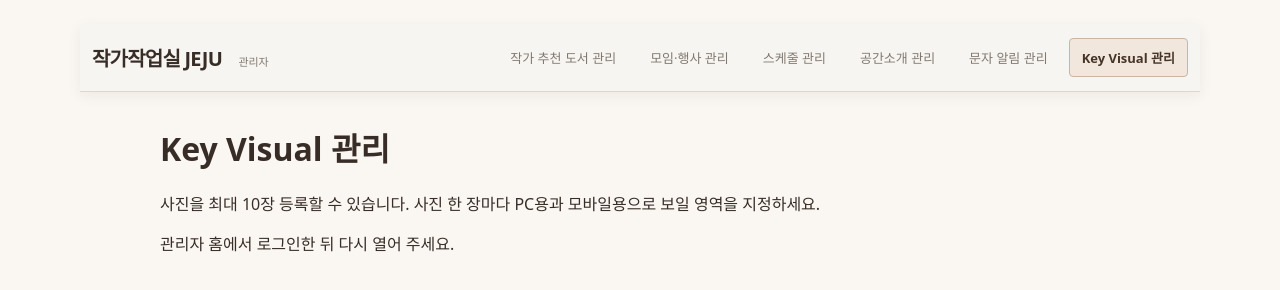
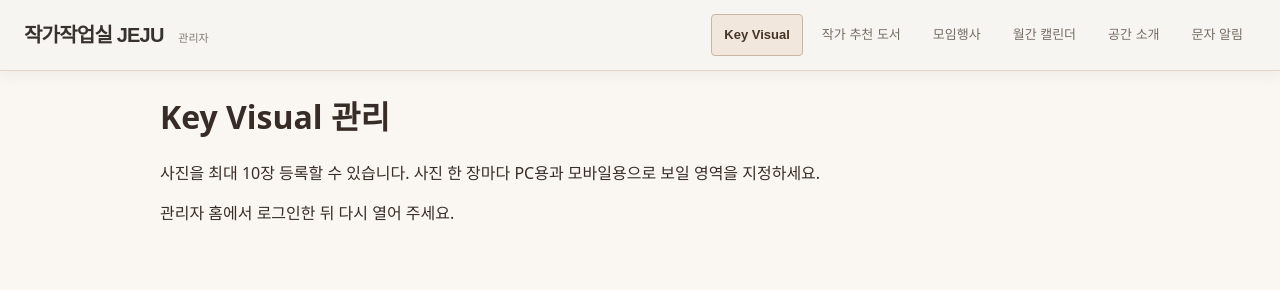
Before and after one commit to jeong1pumho/jakgastudio-temp, a website: page admin/key-visual.html in a window 1280 px wide. Drawn offline with Linux system fonts and the light colour scheme.

Commit message:
Unify fixed navigation across admin pages

```diff
--- a/admin/key-visual.html
+++ b/admin/key-visual.html
@@ -11,18 +11,8 @@
 .wordmark{font-size:20px;font-weight:600;letter-spacing:-.04em}.wordmark small{font-size:11px;color:var(--muted);font-weight:400;letter-spacing:0;margin-left:12px}
 .site-header{--edge:#e1d5ca;--muted:#817970;--paper:#f7f5f1}.site-header a{text-decoration:none}.wordmark{color:inherit;white-space:nowrap}.admin-logout{background:transparent;color:inherit}.admin-logout:hover{background:#eee7e0}
 @media(max-width:760px){.site-header{align-items:stretch;flex-direction:column;gap:8px;padding:12px 8px}.admin-nav-link{padding:7px 8px}}
-</style></head><body>
-<header class="site-header">
-  <a class="wordmark" href="/">작가작업실 JEJU <small>관리자</small></a>
-  <nav class="admin-global-nav" aria-label="관리자 메뉴"><a href="/admin/books.html" class="admin-nav-link">작가 추천 도서 관리</a>
-    <a href="/admin/" class="admin-nav-link">모임·행사 관리</a>
-    <a href="/admin/schedule.html" class="admin-nav-link">스케줄 관리</a>
-    <a href="/admin/space.html" class="admin-nav-link">공간소개 관리</a>
-    <a href="/admin/sms.html" class="admin-nav-link">문자 알림 관리</a>
-    <a href="/admin/key-visual.html" class="admin-nav-link is-active" aria-current="page">Key Visual 관리</a>
-    <button type="button" class="admin-nav-link admin-logout" id="key-visual-logout" hidden>로그아웃</button>
-  </nav>
-</header>
+</style><link rel="stylesheet" href="/assets/admin-topbar.css?v=20261112"><script defer src="/assets/admin-topbar.js?v=20261112"></script></head><body><header id="admin-topbar"><a class="admin-top-brand" href="/">작가작업실 JEJU <small>관리자</small></a><nav aria-label="관리자 메뉴"><a class="admin-top-link" href="/admin/key-visual.html" aria-current="page">Key Visual</a><a class="admin-top-link" href="/admin/books.html">작가 추천 도서</a><a class="admin-top-link" href="/admin/">모임행사</a><a class="admin-top-link" href="/admin/schedule.html">월간 캘린더</a><a class="admin-top-link" href="/admin/space.html">공간 소개</a><a class="admin-top-link" href="/admin/sms.html">문자 알림</a><button type="button" class="admin-top-link" id="key-visual-logout" hidden>로그아웃</button></nav></header>
+
 <main>
 <h1>Key Visual 관리</h1><p>사진을 최대 10장 등록할 수 있습니다. 사진 한 장마다 PC용과 모바일용으로 보일 영역을 지정하세요.</p>
 <p id="message" class="notice" role="status"></p>
--- /dev/null
+++ b/assets/admin-topbar.css
@@ -0,0 +1,11 @@
+:root{--admin-top-height:78px}body{padding-top:var(--admin-top-height)!important}
+#admin-topbar,#admin-topbar *{box-sizing:border-box}
+#admin-topbar{position:fixed;inset:0 0 auto;z-index:80;width:100%;max-width:none;margin:0;padding:14px 24px;display:flex;flex-direction:row;flex-wrap:nowrap;align-items:center;justify-content:space-between;gap:20px;background:#f7f5f1;color:#38322e;border:0;border-bottom:1px solid #e1d5ca;border-radius:0;box-shadow:0 4px 14px rgba(40,32,25,.06);font-family:Arial,'Malgun Gothic',sans-serif;line-height:1.5}
+#admin-topbar .admin-top-brand{display:block;margin:0;padding:0;color:#38322e;text-decoration:none;white-space:nowrap;font-size:20px;font-weight:600;letter-spacing:-.8px}
+#admin-topbar .admin-top-brand small{font-size:11px;font-weight:400;color:#817970;margin-left:10px;letter-spacing:0}
+#admin-topbar nav{display:flex;align-items:center;justify-content:flex-end;flex-wrap:wrap;gap:6px;margin:0;padding:0;border:0;min-width:0}
+#admin-topbar .admin-top-link{display:inline-flex;align-items:center;justify-content:center;min-height:42px;margin:0;padding:9px 12px;border:1px solid transparent;border-radius:4px;background:transparent;color:#756c63;text-decoration:none;white-space:nowrap;cursor:pointer;font:400 13px/1.5 Arial,'Malgun Gothic',sans-serif;letter-spacing:0;box-shadow:none}
+#admin-topbar .admin-top-link:hover{background:#eee7e0;color:#38322e}#admin-topbar .admin-top-link[aria-current=page]{background:#f1e7dd;border-color:#c9b5a5;color:#463427;font-weight:700}#admin-topbar [hidden]{display:none!important}#admin-topbar a:focus-visible,#admin-topbar button:focus-visible{outline:2px solid #765e49;outline-offset:2px}
+html{scroll-padding-top:calc(var(--admin-top-height) + 16px)}
+@media(max-width:1120px){:root{--admin-top-height:120px}#admin-topbar{flex-direction:column;align-items:stretch;gap:8px;padding:12px 20px}#admin-topbar nav{justify-content:flex-start}}
+@media(max-width:600px){:root{--admin-top-height:168px}#admin-topbar{padding:10px 14px;gap:6px}#admin-topbar .admin-top-brand{font-size:18px}#admin-topbar nav{gap:3px}#admin-topbar .admin-top-link{font-size:12px;min-height:38px;padding:7px 8px}}
--- /dev/null
+++ b/assets/admin-topbar.js
@@ -0,0 +1,7 @@
+(()=>{'use strict';const header=document.getElementById('admin-topbar');if(!header)return;
+ const size=()=>document.documentElement.style.setProperty('--admin-top-height',Math.ceil(header.getBoundingClientRect().height)+'px');
+ size();if('ResizeObserver'in window)new ResizeObserver(size).observe(header);else window.addEventListener('resize',size);
+ // These two pages previously hid logout together with their authenticated panel.
+ // Keep their existing logout handlers and mirror that visibility after moving it.
+ const logout=header.querySelector('[data-auth-panel]');if(logout){const panel=document.getElementById(logout.dataset.authPanel);if(panel){const sync=()=>{logout.hidden=panel.hidden;size();};sync();new MutationObserver(sync).observe(panel,{attributes:true,attributeFilter:['hidden']});}}
+})();
```
Also changed, not shown: admin/books.html (+2 -2 lines), admin/index.html (+3 -13 lines), admin/schedule.html (+3 -6 lines), admin/sms.html (+3 -3 lines), admin/space.html (+2 -4 lines).
